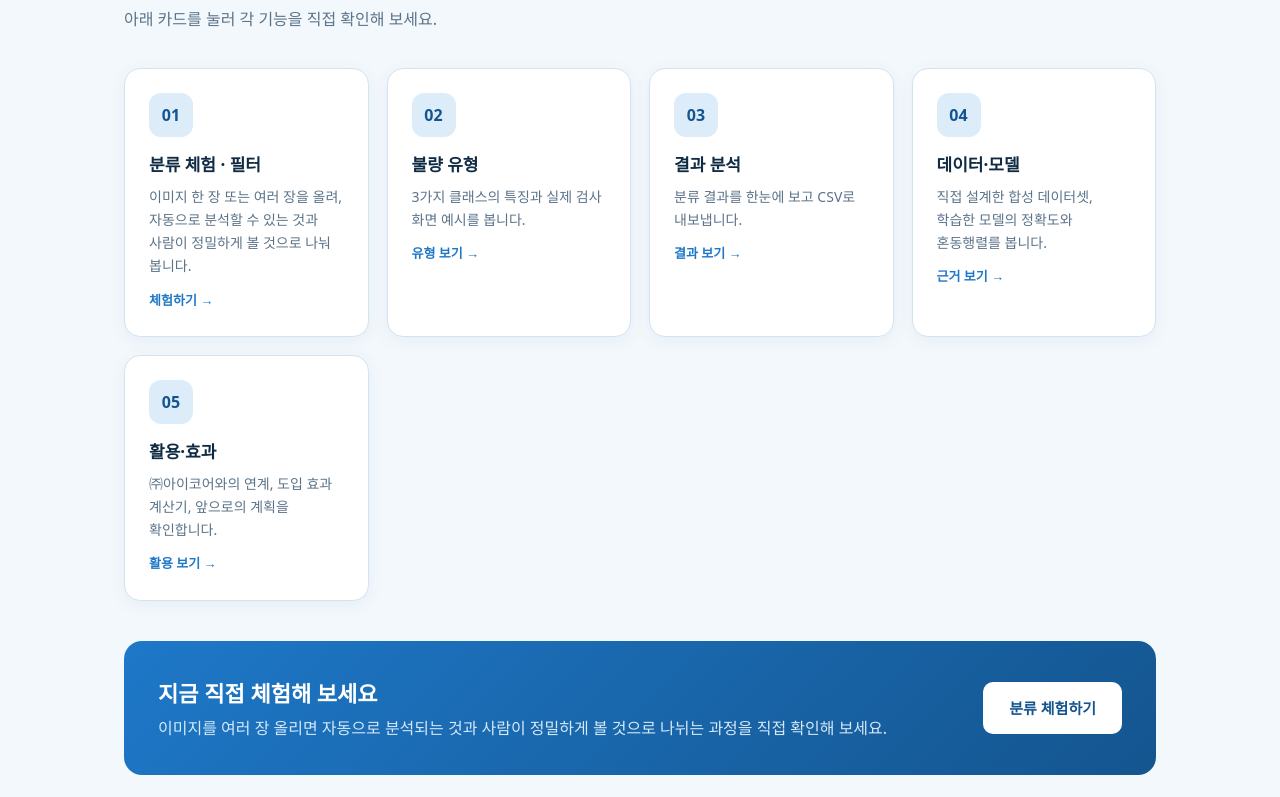
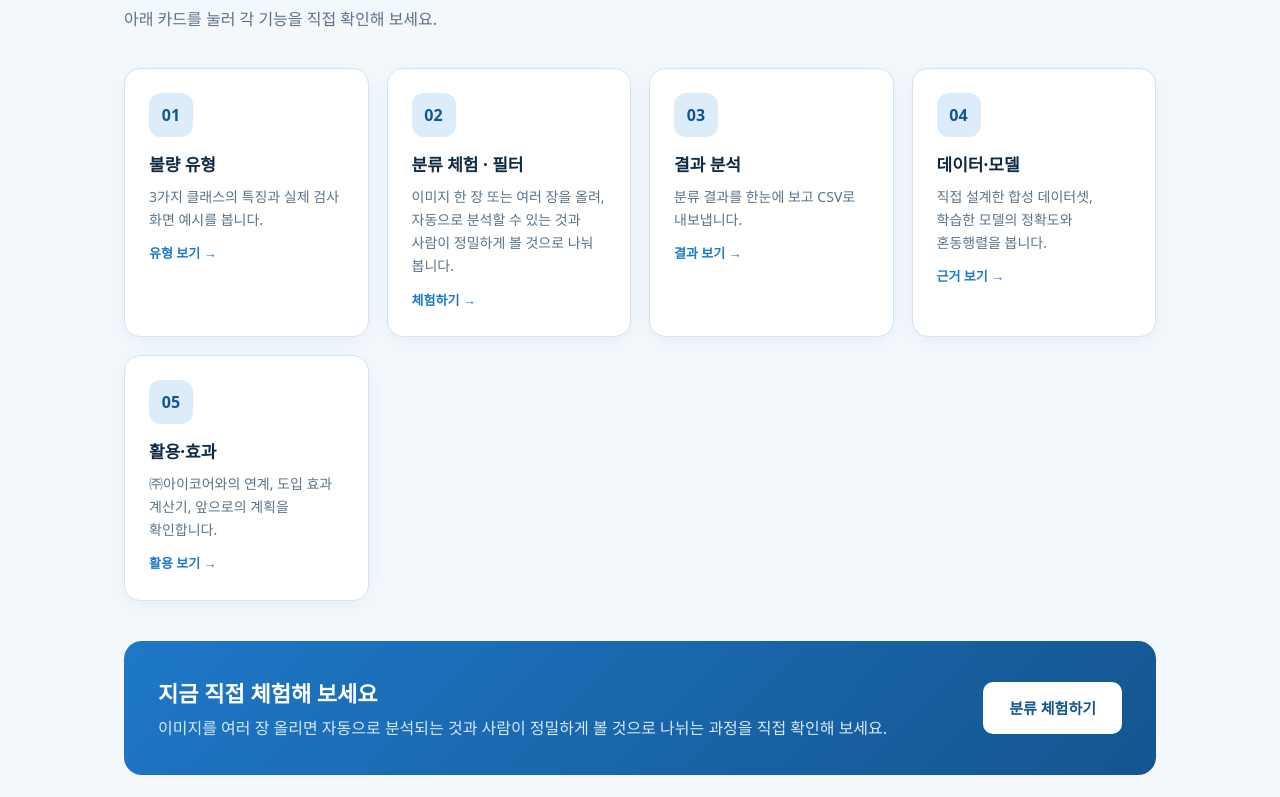
Before and after one commit to eunchae-chae/scanwafer, a plain HTML site: page index.html in a window 1280 px wide. Shown: the part 1850-2647 px from the top of the page. Drawn offline with Linux system fonts and the light colour scheme.

Commit message:
메뉴 순서를 홈, 불량 유형, 분류 체험, 결과 분석으로 변경

```diff
--- a/index.html
+++ b/index.html
@@ -430,8 +430,8 @@
     <a class="logo" href="#/home" data-route="home">Scan<span>Wafer</span></a>
     <ul id="navList">
       <li><a href="#/home" data-route="home">홈</a></li>
+      <li><a href="#/types" data-route="types">불량 유형</a></li>
       <li><a href="#/demo" data-route="demo">분류 체험</a></li>
-      <li><a href="#/types" data-route="types">불량 유형</a></li>
       <li><a href="#/results" data-route="results">결과 분석</a></li>
       <li><a href="#/data" data-route="data">데이터·모델</a></li>
       <li><a href="#/value" data-route="value">활용·효과</a></li>
@@ -505,10 +505,10 @@
     <h2>무엇을 할 수 있나요?</h2>
     <p class="lead">아래 카드를 눌러 각 기능을 직접 확인해 보세요.</p>
     <div class="feat">
-      <a href="#/demo" data-route="demo"><div class="ic">01</div><h3>분류 체험 · 필터</h3><p>이미지 한 장 또는 여러 장을 올려, 자동으로 분석할 수 있는 것과 사람이 정밀하게 볼 것으로 나눠 봅니다.</p><span class="go">체험하기 →</span></a>
-      <a href="#/types" data-route="types"><div class="ic">02</div><h3>불량 유형</h3><p>3가지 클래스의 특징과 실제 검사 화면 예시를 봅니다.</p><span class="go">유형 보기 →</span></a>
+      <a href="#/types" data-route="types"><div class="ic">01</div><h3>불량 유형</h3><p>3가지 클래스의 특징과 실제 검사 화면 예시를 봅니다.</p><span class="go">유형 보기 →</span></a>
+      <a href="#/demo" data-route="demo"><div class="ic">02</div><h3>분류 체험 · 필터</h3><p>이미지 한 장 또는 여러 장을 올려, 자동으로 분석할 수 있는 것과 사람이 정밀하게 볼 것으로 나눠 봅니다.</p><span class="go">체험하기 →</span></a>
       <a href="#/results" data-route="results"><div class="ic">03</div><h3>결과 분석</h3><p>분류 결과를 한눈에 보고 CSV로 내보냅니다.</p><span class="go">결과 보기 →</span></a>
-      <a href="#/data" data-route="data"><div class="ic">04</div><h3>데이터·모델</h3><p>직접 설계한 합성 데이터셋, 학습한 모델의 정확도와 혼동행렬를 봅니다.</p><span class="go">근거 보기 →</span></a>
+      <a href="#/data" data-route="data"><div class="ic">04</div><h3>데이터·모델</h3><p>직접 설계한 합성 데이터셋, 학습한 모델의 정확도와 혼동행렬을 봅니다.</p><span class="go">근거 보기 →</span></a>
       <a href="#/value" data-route="value"><div class="ic">05</div><h3>활용·효과</h3><p>㈜아이코어와의 연계, 도입 효과 계산기, 앞으로의 계획을 확인합니다.</p><span class="go">활용 보기 →</span></a>
     </div>
     <div class="cta">
```
